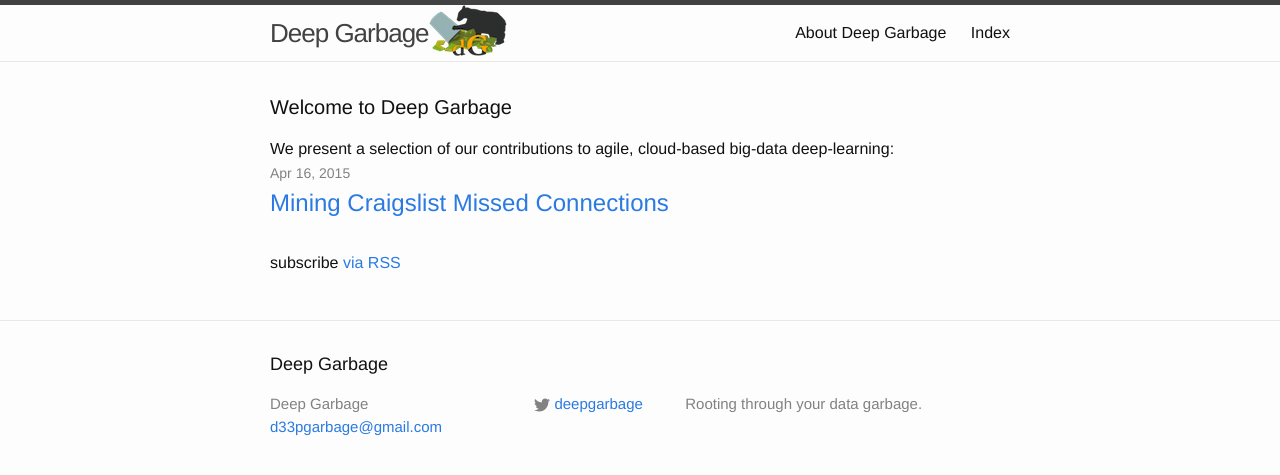
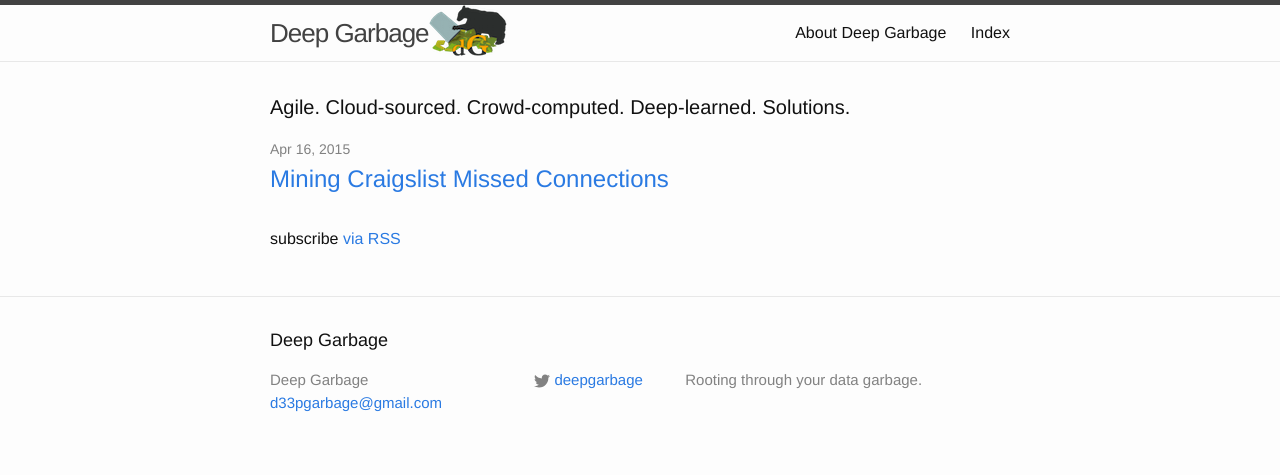
Before and after one commit to ynadji/deepgarbage.info, a Jekyll site: the page built from index.html, in a window 1280 px wide. Shown: the top 475 px of the page. Built offline with Jekyll 4.4.1, drawn with Linux system fonts in a browser that asks for light colours.

Commit message:
index tit

```diff
--- a/index.html
+++ b/index.html
@@ -5,9 +5,9 @@ title: Index
 
 <div class="home">
 
-  <h1 class="page-heading">Welcome to Deep Garbage</h1>
+  <h1 class="page-heading">  Agile. Cloud-sourced. Crowd-computed. Deep-learned. Solutions.</h1>
 
-  We present a selection of our contributions to agile, cloud-based big-data deep-learning:
+
 
   <ul class="post-list">
     {% for post in site.posts %}
```
